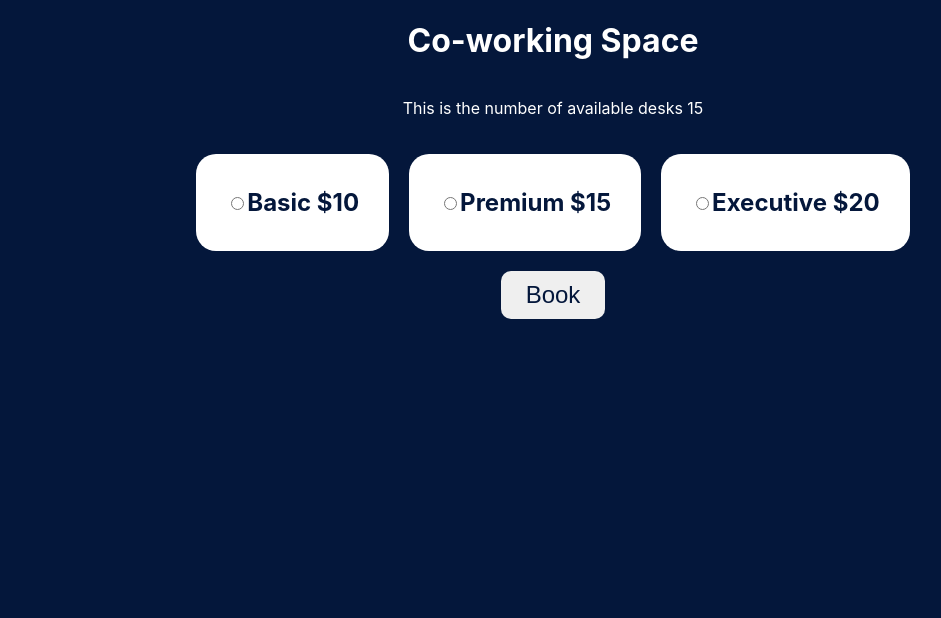
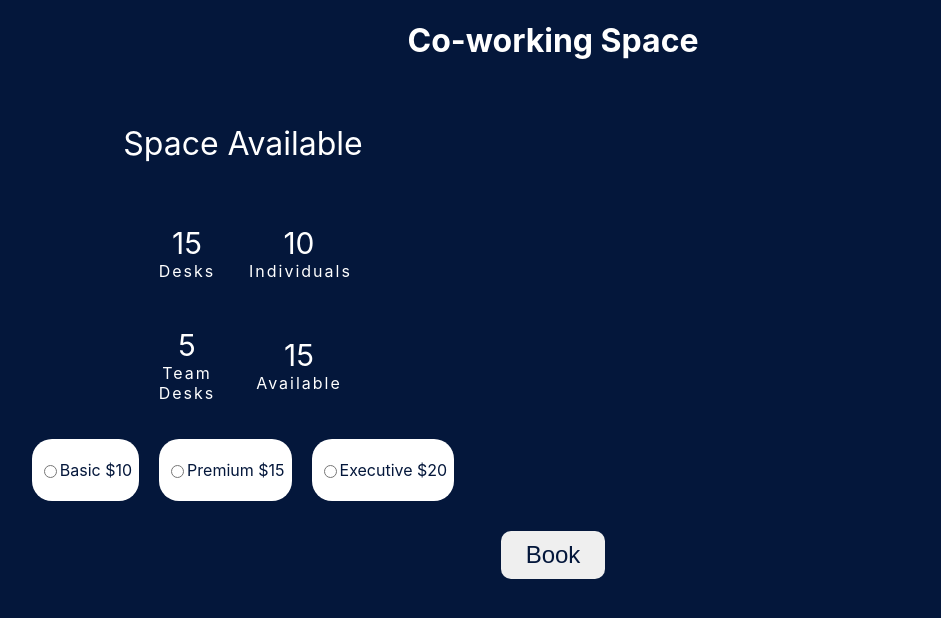
Before and after one commit to itsxdamdam/booking-app, a React (Create React App) app: page / in a window 1280 px wide. Shown: the top 618 px of the page, without its empty margins (87-1028 px from the left). Built offline with nearby package versions, Linux system fonts and the light colour scheme.

Commit message:
refactor: redesign

```diff
--- a/src/App.css
+++ b/src/App.css
@@ -1,13 +1,18 @@
+body {
+  background-color: #04173b;
+  margin: 0;
+  padding: 0;
+  box-sizing: border-box;
+}
+
 .App {
   text-align: center;
 }
 
-body {
-  background-color: #04173b;
-  margin: 0;
-  padding: 0;
+.space {
+  font-size: 2rem;
+}
 
-}
 
 .App-header {
   /* min-height: 100vh; */
@@ -19,7 +24,38 @@ body {
   color: white;
 }
 
-.cards {
+.space-available-card {
+  width: 50%;
+}
+
+.inner-card {
+  display: flex;
+  justify-content: space-around;
+  align-items: center;
+  width: 35%;
+  flex-wrap: wrap;
+  margin: 0 auto;
+}
+
+.small-cards {
+  width: 100px;
+  text-align: center;
+  /* font-size: 20px; */
+}
+
+.number {
+  margin-bottom: 0px;
+  font-size: 30px;
+
+}
+
+.space-text {
+  margin-top: 0px;
+  /* font-size: 20px; */
+  letter-spacing: 2px;
+}
+
+.tier-cards {
   display: flex;
   /* width: 600px; */
   margin: 0px auto;
@@ -27,17 +63,21 @@ body {
   margin-top: 20px;
 }
 
-.card {
+.tier-card {
   display: flex;
-  /* justify-content: space-between; */
+  justify-content: center;
   align-items: center;
-  font-size: 1.5rem;
-  font-weight: 700;
   background: #fff;
   color: #04173b;
-  padding: 10px 30px;
+  padding: 5px 7px;
   margin: 0px 10px;
   border-radius: 20px;
+}
+
+.space-available-card {
+  color: #fff;
+  /* background-color: #000; */
+  padding: 10px;
 }
 
 .buttons {
--- a/src/App.js
+++ b/src/App.js
@@ -11,22 +11,45 @@ function App() {
     <div className="App">
       <header className="App-header">
         <h1>Co-working Space</h1>
-          <p>This is the number of available desks {numberOfDesk}</p>
       </header>
-      <div className="cards">
-        <div className="card">
+      <div className="space-available-card">
+        <p className="space">Space Available</p>
+        <div className="inner-card">
+          <div className="small-cards">
+            <p className="number">15</p>
+            <p className="space-text">Desks</p>
+          </div>
+          <div className="small-cards">
+            <p className="number">10</p>
+            <p className="space-text">Individuals</p>
+          </div>
+          <div className="small-cards">
+            <p className="number">5</p>
+            <p className="space-text">Team Desks</p>
+          </div>
+          <div className="small-cards">
+            <p className="number">{numberOfDesk}</p>
+            <p className="space-text">Available</p>
+          </div>
+        </div>
+
+        <div className="tier-cards">
+          <div className="tier-card">
             <input type="radio" />
             <p>Basic $10 </p>
           </div>
-        <div className="card">
+          <div className="tier-card">
             <input type="radio" />
             <p>Premium $15 </p>
           </div>
-        <div className="card">
+          <div className="tier-card">
             <input type="radio" />
             <p>Executive $20 </p>
           </div>
         </div>
+
+      </div>
+
       <div className="buttons">
         <button className="book-now">Book</button>
       </div>
```
Lines whose indentation alone changed are shown as unchanged.
